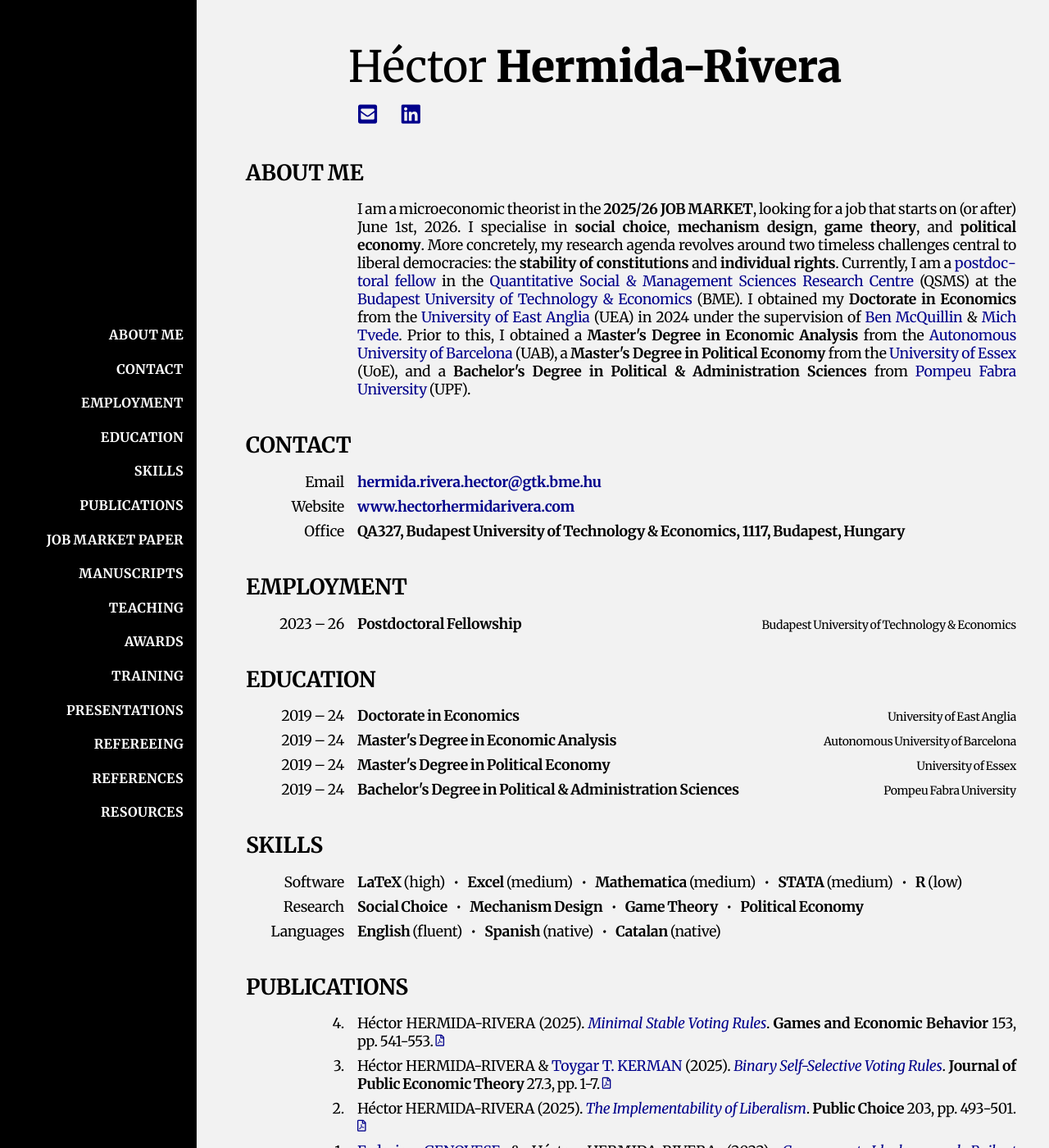
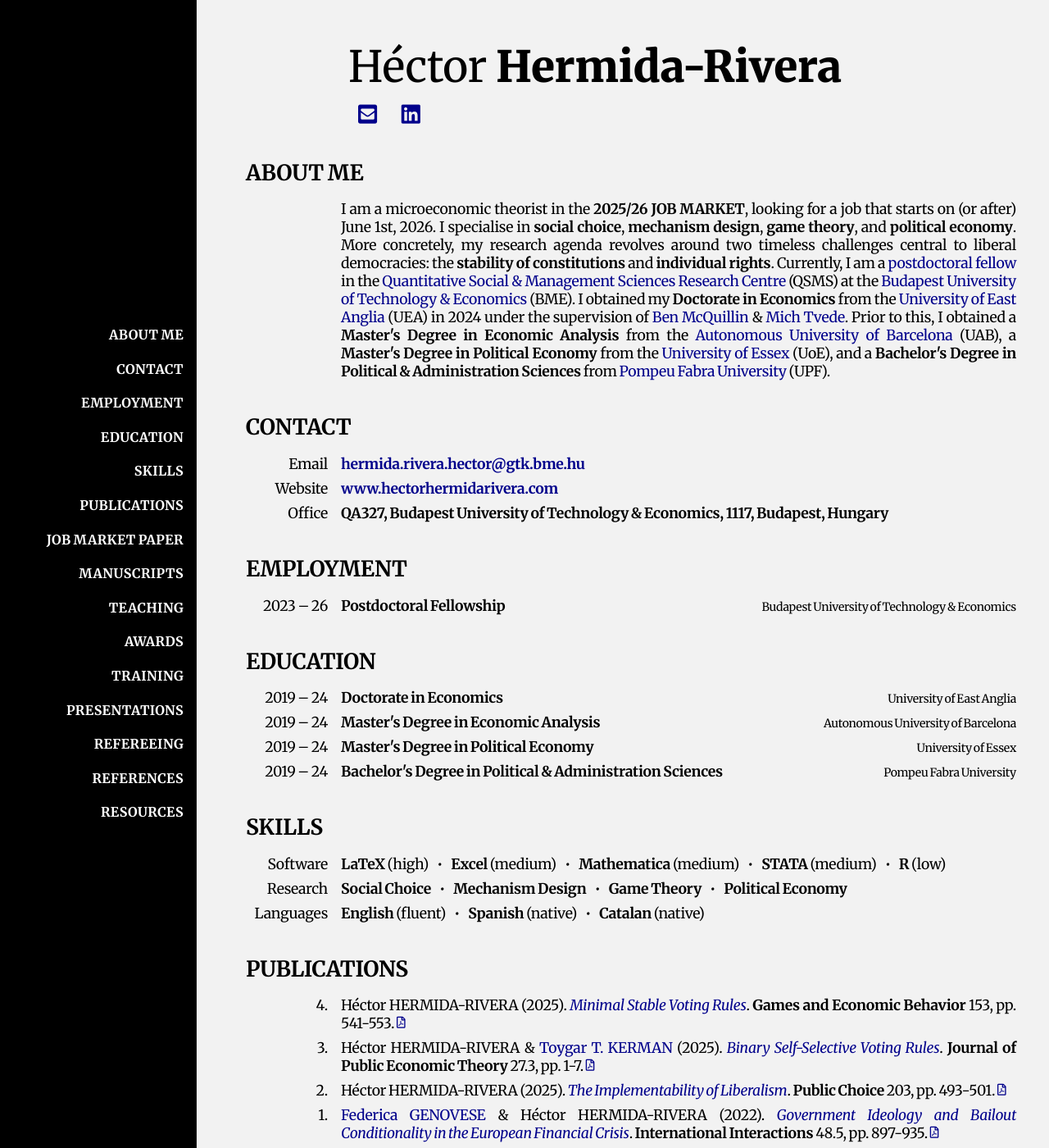
Before and after one commit to HectorHermidaRivera/hectorhermidarivera.github.io, a Jekyll site: the page built from index.md, in a window 1280 px wide and 1400 px high. Shown: the whole window at 82% size. Built offline with Jekyll 4.4.1, drawn with Linux system fonts in a browser that asks for light colours; a style sheet for code colours, icons or effects is not loaded.

Commit message:
Update style.css

```diff
--- a/assets/css/style.css
+++ b/assets/css/style.css
@@ -60,7 +60,7 @@ body {
 /* Two-column layout */
 .two-column {
   display: grid;
-  grid-template-columns: 120px auto;
+  grid-template-columns: 100px auto;
   gap: 8px 16px;
   align-items: start;
   margin-top: 0px;
@@ -107,7 +107,7 @@ body {
 
 .two-column-2rows {
   display: grid;
-  grid-template-columns: 120px auto;
+  grid-template-columns: 100px auto;
   gap: 8px 16px;
 }
 
@@ -148,7 +148,7 @@ body {
 /* grid for date + right content */
 .two-column-3rows {
   display: grid;
-  grid-template-columns: 120px 1fr;
+  grid-template-columns: 100px 1fr;
   gap: 8px 16px;
   align-items: start;
 }
```
